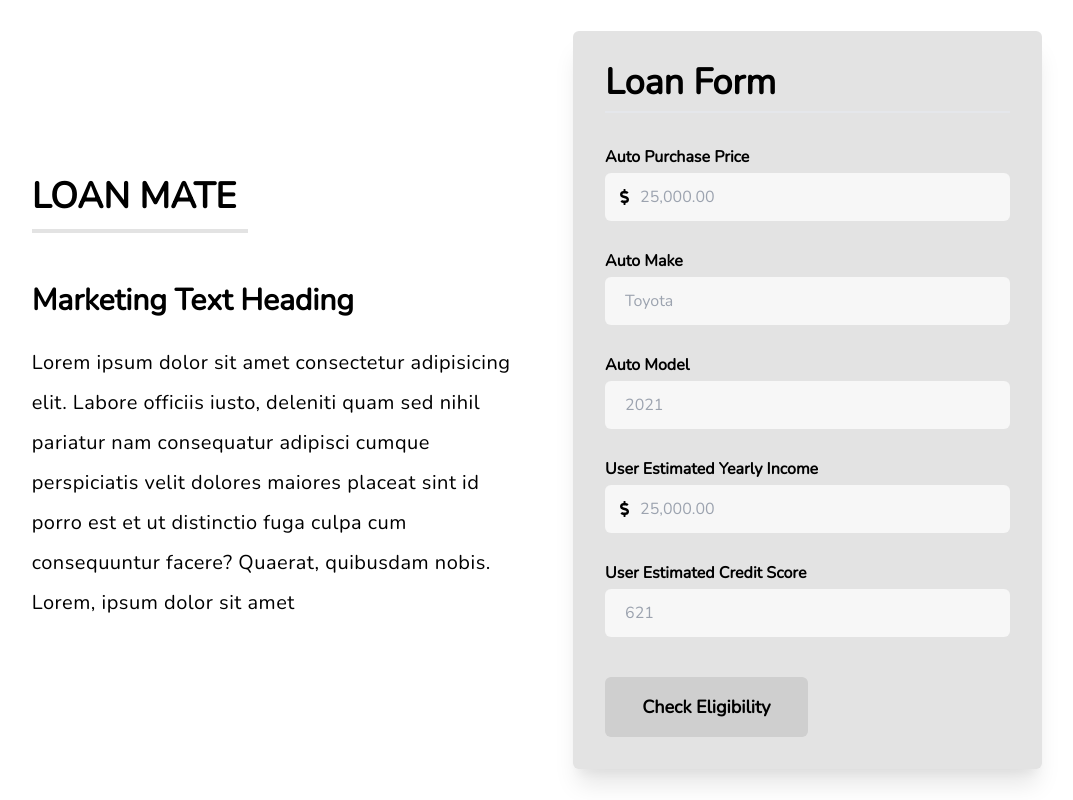
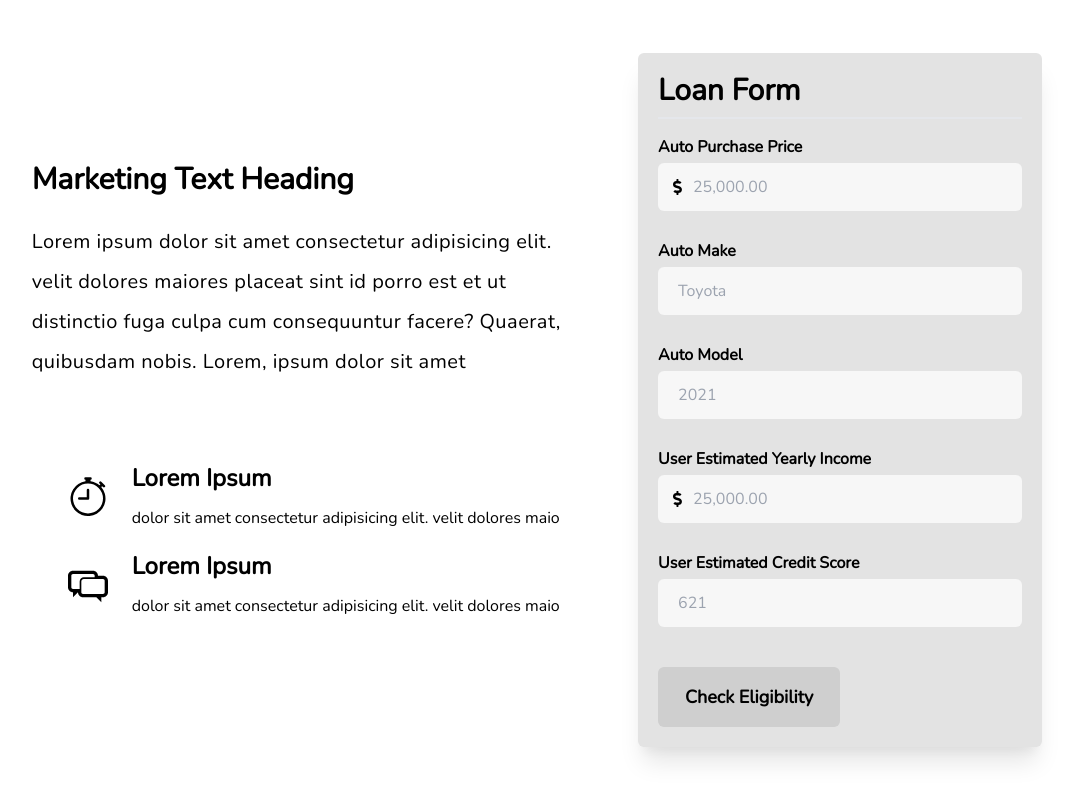
Before and after one commit to ConnectWithNoor/Car-Loan, a React (Create React App) app: page / in a window 1280 px wide. Shown: the whole page, without its empty margins (103-1176 px from the left). Built offline with nearby package versions, Linux system fonts and the light colour scheme; the HTML template or start-up script is replaced by a standard one.

Commit message:
update functionality

```diff
--- a/src/features/CheckCustomerEligibility/index.jsx
+++ b/src/features/CheckCustomerEligibility/index.jsx
@@ -1,12 +1,17 @@
-import React from 'react'
+import React, { useEffect } from 'react'
 import InputField from '../../components/InputField';
 import { FaDollarSign } from 'react-icons/fa'
 import Button from '../../components/Button';
 import { useForm } from "react-hook-form";
 import { useDispatch, useSelector } from 'react-redux';
 import { fetchCustomerEligibilityThunk } from './checkCustomerEligibilityThunk';
+import MarketingTag from './../../components/MarketingTag'
+import { BsStopwatch } from 'react-icons/bs'
+import { TiMessages } from 'react-icons/ti'
+// import { useHistory } from 'react-router-dom';
+
 import {
-    selectIsEligible, selectIsLoading, selectError
+    selectIsEligible, selectIsLoading
 } from './checkCustomerEligibilitySlice';
 
 const CheckCustomerEligibility = () => {
@@ -14,33 +19,47 @@ const CheckCustomerEligibility = () => {
     const { register, formState: { errors }, handleSubmit } = useForm({ criteriaMode: "all" });
 
     const dispatch = useDispatch();
-    const isEligibleSelector = useSelector(selectIsLoading);
-    const isLoading = useSelector(selectIsEligible);
-    const hasError = useSelector(selectError);
+    const isEligible = useSelector(selectIsEligible);
+    // const isLoading = useSelector(selectIsLoading);
+    // const history = useHistory()
+
 
     const onSubmit = formData => {
         dispatch(fetchCustomerEligibilityThunk(formData))
     }
 
+    // useEffect(() => {
+    //     if (isEligible !== null) {
+    //         if (isEligible) {
+    //             history.push('/register')
+    //         } else {
+    //             history.push('/disqualification')
+    //         }
+    //     }
+    // }, [isEligible, history])
+
+    // useEffect(() => {
+    //     showLoader
+    // }, [isLoading])
+
     return (
         <main className="flex justify-between items-center w-10/12 p-7 font-nunito h-full">
-            <section className="flex justify-between flex-col w-7/12 h-3/5 ">
-                <div className="font-extrabold text-4xl uppercase">
-                    <h1>Loan mate</h1>
-                    <div className="h-1 w-2/5 bg-gray-2x mt-3"></div>
-                </div>
+            <section className="flex flex-col justify-center w-7/12 h-3/5 ">
                 <div>
                     <h3 className="mb-6 font-bold text-3xl">Marketing Text Heading</h3>
                     <p className="text-xl font-medium leading-10 w-11/12 tracking-wide">
-                        Lorem ipsum dolor sit amet consectetur adipisicing elit. Labore officiis iusto, deleniti quam sed
-                        nihil pariatur nam consequatur adipisci cumque perspiciatis velit dolores maiores placeat sint id porro
+                        Lorem ipsum dolor sit amet consectetur adipisicing elit. velit dolores maiores placeat sint id porro
                         est et ut distinctio fuga culpa cum consequuntur facere? Quaerat, quibusdam nobis. Lorem, ipsum dolor sit amet
                     </p>
                 </div>
+                <div className="mt-20">
+                    <MarketingTag Icon={BsStopwatch} title="Lorem Ipsum" description="dolor sit amet consectetur adipisicing elit. velit dolores maio" />
+                    <MarketingTag Icon={TiMessages} title="Lorem Ipsum" description="dolor sit amet consectetur adipisicing elit. velit dolores maio" />
+                </div>
             </section>
-            <section className="bg-gray-2x p-8 w-2/4 rounded-md shadow-xl">
-                <h3 className="border-b-2 border-gray-1x pb-2 font-bold text-4xl">Loan Form</h3>
-                <form className="pt-8" onSubmit={handleSubmit(onSubmit)}>
+            <section className="bg-gray-2x p-5 w-2/5 rounded-md shadow-xl">
+                <h3 className="border-b-2 border-gray-1x pb-2 font-bold text-3xl">Loan Form</h3>
+                <form className="pt-4" onSubmit={handleSubmit(onSubmit)}>
                     <InputField
                         labelFor="purchasePrice"
                         labelText="Auto Purchase Price"
```
